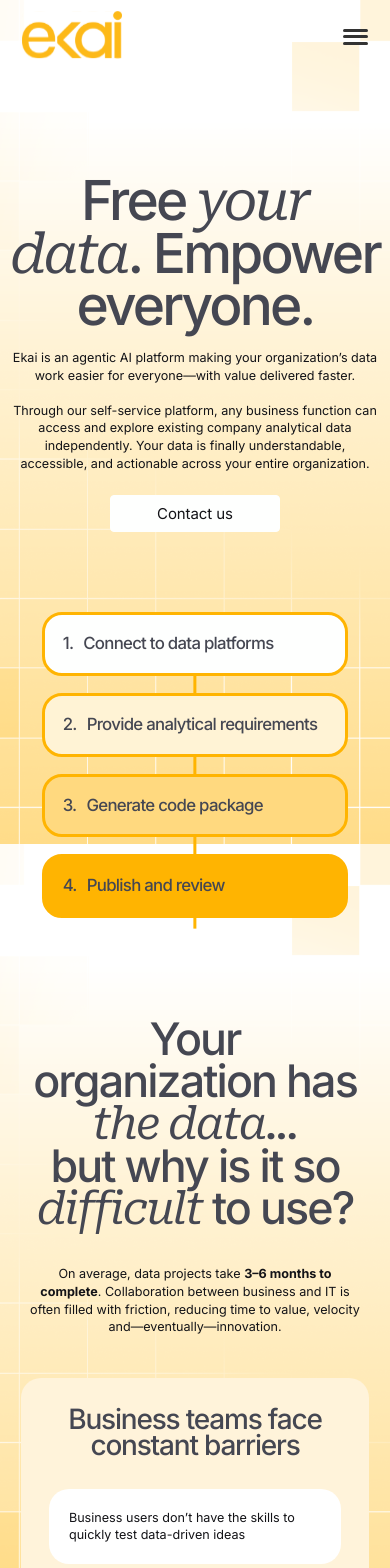
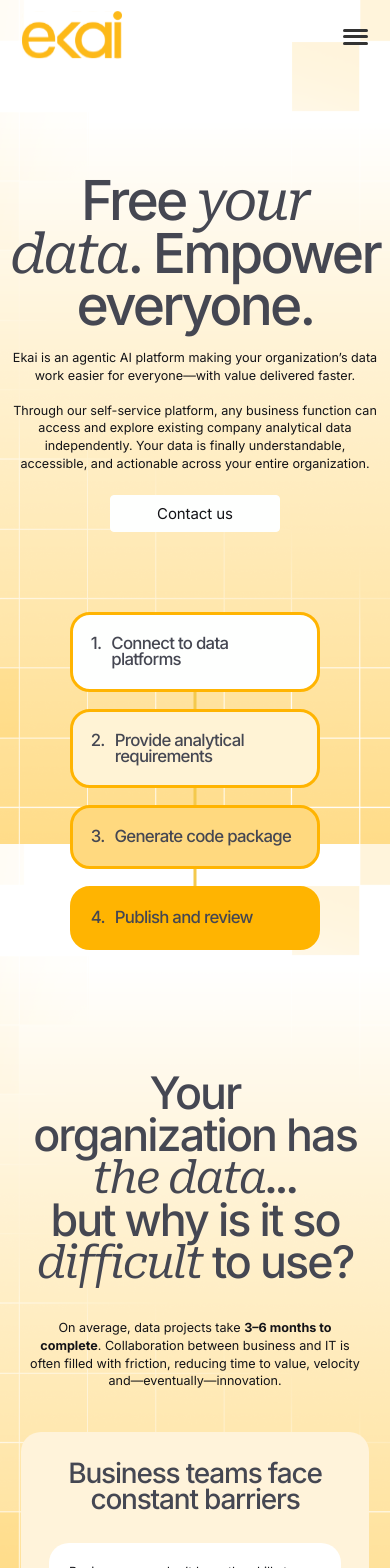
Before and after one commit to whatdakell/ekai-repo, a React (Create React App) app: page / in a window 390 px wide. Shown: the top 1568 px of the page. Built offline with nearby package versions, Linux system fonts and the light colour scheme.

Commit message:
getting animation in

```diff
--- a/package.json
+++ b/package.json
@@ -7,6 +7,7 @@
     "@testing-library/react": "^9.3.2",
     "@testing-library/user-event": "^7.1.2",
     "bootstrap": "^4.4.1",
+    "framer-motion": "^7.10.3",
     "node-sass": "^4.13.1",
     "react": "^16.13.0",
     "react-bootstrap": "^1.0.0-beta.17",
--- a/src/App.js
+++ b/src/App.js
@@ -16,6 +16,7 @@ import Button from './components/Button';
 import Card from './components/Card';
 import ContactForm from './components/ContactForm';
 import CopyMediaBlock from './components/CopyMediaBlock';
+import ViewportTrigger from './components/ViewportTrigger';
 
 function App() {
 	return (
@@ -46,8 +47,10 @@ function App() {
 			</section>
 
 			<SliderSection />
+
 			<section className='inner-max-width center vertical-spacing'>
-				<div className='copy-box inner-max-width-tight'>
+				<div className={`copy-box inner-max-width-tight`}>
+					<ViewportTrigger>
 						<h2>
 							Your organization has <em>the data...</em>
 							<br />
@@ -57,6 +60,7 @@ function App() {
 						<p className='larger-p'>
 							On average, data projects take <strong>3–6 months to complete</strong>. Collaboration between business and IT is often filled with friction, reducing time to value, velocity and—eventually—innovation.
 						</p>
+					</ViewportTrigger>
 				</div>
 			</section>
 
--- a/src/components/HeaderNav.js
+++ b/src/components/HeaderNav.js
@@ -1,17 +1,25 @@
-import React, { useState } from 'react';
+import React, { useState, useEffect } from 'react';
 import '../styles/layout/_header.scss';
 import Button from './Button';
 
 function HeaderNav() {
 	const [menuOpen, setMenuOpen] = useState(false);
+	const [animate, setAnimate] = useState(false);
+
+	useEffect(() => {
+		// Trigger animation when header mounts
+		const timer = setTimeout(() => setAnimate(true), 400);
+		return () => clearTimeout(timer);
+	}, []);
 
 	return (
-		<header className='navbar'>
+		<header className={`navbar ${animate ? 'animate' : ''}`}>
 			<div className='navbar-container'>
 				{/* Logo */}
 				<a className='logo' aria-label='ekai' href='/'>
-					<img src='/images/logo.svg'></img>
+					<img src='/images/logo.svg' alt='ekai logo' />
 				</a>
+
 				{/* Desktop Menu */}
 				<nav className={`nav-links ${menuOpen ? 'open' : ''}`}>
 					<div className='nav-wrapper'>
@@ -23,8 +31,9 @@ function HeaderNav() {
 						<a href='#pricing'>Pricing</a>
 						<a href='#contact'>Contact</a>
 					</div>
-					<Button href='test' text='Book a demo' btnStyle='btn-gradient white'></Button>
+					<Button href='test' text='Book a demo' btnStyle='btn-gradient white' />
 				</nav>
+
 				{/* Hamburger Icon */}
 				<div className={`hamburger ${menuOpen ? 'active' : ''}`} onClick={() => setMenuOpen(!menuOpen)}>
 					<span></span>
--- a/src/components/Hero.js
+++ b/src/components/Hero.js
@@ -1,7 +1,16 @@
-import React from 'react';
+import React, { useEffect, useState } from 'react';
 import '../styles/components/_hero.scss';
 import Button from './Button';
+// import Steps from './Steps';
 function Hero({ headline, copy, steps }) {
+	const [animate, setAnimate] = useState(false);
+
+	useEffect(() => {
+		// Trigger animation once component mounts
+		const timer = setTimeout(() => setAnimate(true), 500);
+		return () => clearTimeout(timer);
+	}, []);
+
 	return (
 		<div className='Hero'>
 			<div className='inner-max-width-tight moveUp'>
@@ -9,6 +18,9 @@ function Hero({ headline, copy, steps }) {
 				<p dangerouslySetInnerHTML={{ __html: copy }}></p>
 				<Button href='#' text='Contact us'></Button>
 			</div>
+			{/* <Steps steps={steps}></Steps> */}
+			<div className='steps-container'>
+				<div className={`line ${animate ? 'draw' : ''}`}></div>
 				<ul className='steps'>
 					{steps.map((step, index) => {
 						return (
@@ -22,6 +34,7 @@ function Hero({ headline, copy, steps }) {
 					})}
 				</ul>
 			</div>
+		</div>
 	);
 }
 
--- /dev/null
+++ b/src/components/Steps.js
@@ -0,0 +1,28 @@
+import React, { useEffect, useState } from 'react';
+// import '../styles/components/_steps.scss';
+
+function Steps({ steps }) {
+	const [animate, setAnimate] = useState(false);
+
+	useEffect(() => {
+		// Trigger animation once component mounts
+		const timer = setTimeout(() => setAnimate(true), 400);
+		return () => clearTimeout(timer);
+	}, []);
+
+	return (
+		<div className='steps-container'>
+			<div className={`line ${animate ? 'draw' : ''}`}></div>
+			<ul className='steps'>
+				{steps.map((step, index) => (
+					<li key={index} className={`step moveUp ${animate ? 'fade-in' : ''}`}>
+						<span className='step-number'>{index + 1}.</span> <span className='step-title'>{step.title}</span>
+						{step.description && <div className='step-description'>{step.description}</div>}
+					</li>
+				))}
+			</ul>
+		</div>
+	);
+}
+
+export default Steps;
--- /dev/null
+++ b/src/components/ViewportTrigger.js
@@ -0,0 +1,14 @@
+import React from 'react';
+import { useInView } from '../hooks/useInView';
+
+const ViewportTrigger = ({ children, className = '' }) => {
+	const [ref, inView] = useInView();
+
+	return (
+		<div ref={ref} className={`fadeUp ${inView ? 'in-viewport' : ''} ${className}`}>
+			{children}
+		</div>
+	);
+};
+
+export default ViewportTrigger;
--- /dev/null
+++ b/src/hooks/useInView.js
@@ -0,0 +1,27 @@
+import { useState, useEffect, useRef } from 'react';
+
+export function useInView(options = {}) {
+	const ref = useRef(null);
+	const [inView, setInView] = useState(false);
+
+	useEffect(() => {
+		const observer = new IntersectionObserver(
+			([entry]) => {
+				if (entry.isIntersecting) {
+					setInView(true);
+				} else {
+					setInView(false);
+				}
+			},
+			{ threshold: 0.3, ...options } // 20% visible by default
+		);
+
+		if (ref.current) observer.observe(ref.current);
+
+		return () => {
+			if (ref.current) observer.unobserve(ref.current);
+		};
+	}, [options]);
+
+	return [ref, inView];
+}
--- a/src/styles/abstracts/_animations.scss
+++ b/src/styles/abstracts/_animations.scss
@@ -3,6 +3,17 @@ $introDelay: 2.2s;
 $introDuration: 1s;
 $introPageShift: 1.3s;
 $introTotalTime: $introDelay + $introDuration;
+
+.fadeUp {
+	opacity: 0;
+	transform: translateY(30px);
+	transition: all 0.6s ease-out;
+
+	&.in-viewport {
+		opacity: 1;
+		transform: translateY(0);
+	}
+}
 
 .moveUp {
 	// transform: translateY(40%);
--- a/src/styles/components/_hero.scss
+++ b/src/styles/components/_hero.scss
@@ -20,37 +20,36 @@
 	}
 
 	.steps {
+		margin-top: 0;
 		display: flex;
 		justify-content: center;
 		gap: 1.5rem;
-		margin: 2rem 1rem;
-		margin-top: 80px;
 		margin-bottom: 0;
 		// flex-wrap: wrap;
 		align-items: start;
 		padding: 0;
-		width: 98%;
+		width: 100%;
 		max-width: 1400px;
 		position: relative;
 		@include bp(S) {
 			flex-direction: column;
 			align-items: center;
 		}
-		&::before {
-			content: '';
-			height: 3px;
-			width: 80%;
-			background-color: #ffb401;
-			position: absolute;
-			top: 55px;
-			z-index: 0;
-			animation: drawBorder 0.8s forwards;
-			@include bp(S) {
-				transform: rotate(90deg);
-				width: 40%;
-				top: 162px;
-			}
-		}
+		// &::before {
+		// 	content: '';
+		// 	height: 3px;
+		// 	width: 80%;
+		// 	background-color: #ffb401;
+		// 	position: absolute;
+		// 	top: 55px;
+		// 	z-index: 0;
+		// 	animation: drawBorder 0.8s forwards;
+		// 	@include bp(S) {
+		// 		transform: rotate(90deg);
+		// 		width: 40%;
+		// 		top: 162px;
+		// 	}
+		// }
 	}
 
 	@keyframes drawBorder {
@@ -63,7 +62,7 @@
 	}
 
 	.step {
-		@include staggerAnimation(10, 300, 150, true);
+		@include staggerAnimation(10, 100, 250, true);
 		padding: toRem(30) toRem(25);
 		border-radius: 20px;
 		min-width: 180px;
@@ -116,7 +115,7 @@
 
 			.step-description {
 				margin-top: 20px;
-				max-height: 100px;
+				max-height: 500px;
 				opacity: 1;
 			}
 		}
@@ -138,3 +137,104 @@
 		}
 	}
 }
+
+.steps-container {
+	margin: 2rem 0;
+	margin-top: 80px;
+	position: relative;
+	display: flex;
+	justify-content: space-between;
+	align-items: center;
+	max-width: 80%;
+	// margin: 3rem 0;
+
+	.line {
+		position: absolute;
+		// top: 50%;
+		transition: all 3s ease;
+		background: #f4c94d;
+		@media (min-width: 768px) {
+			left: 0;
+			height: 3px;
+			top: 55px;
+			// transition: width 3s ease;
+			z-index: 0;
+			width: 0; // start hidden
+			// transform: translateY(-50%);
+			&.draw {
+				width: 100%; // animate full width
+			}
+		}
+
+		@include bp(S) {
+			transform: rotate(90deg);
+			width: 40%;
+		}
+
+		// &.draw {
+		// 	width: 100%; // animate full width
+		// }
+	}
+	@media (max-width: 767px) {
+		.line {
+			top: 0;
+			left: 50%;
+			width: 3px;
+			height: 0; // start hidden
+			transform: translateX(-50%);
+
+			&.draw {
+				height: 100%;
+			}
+		}
+	}
+	// }
+
+	// .steps {
+	// display: flex;
+	// gap: 2rem;
+	// list-style: none;
+	// padding: 0;
+	// margin: 0;
+	// position: relative;
+	// z-index: 1;
+
+	// .step {
+	// 	opacity: 0;
+	// 	transform: translateY(20px);
+	// 	// background: white;
+	// 	// border: 2px solid #f8d87a;
+	// 	// border-radius: 10px;
+	// 	// padding: 1rem 1.5rem;
+	// 	// min-width: 200px;
+	// 	// text-align: center;
+	// 	// font-weight: 500;
+	// 	transition: background 0.3s ease;
+
+	// 	&.fade-in {
+	// 		animation: fadeInUp 0.5s forwards;
+	// 	}
+
+	// 	// &:nth-child(4) {
+	// 	// 	background: #f8d87a; // last one highlighted
+	// 	// }
+
+	// 	.step-description {
+	// 		// margin-top: 0.5rem;
+	// 		// font-size: 0.9rem;
+	// 		// color: #555;
+	// 	}
+	// }
+}
+// }
+
+@keyframes fadeInUp {
+	from {
+		opacity: 0;
+		transform: translateY(20px);
+	}
+	to {
+		opacity: 1;
+		transform: translateY(0);
+	}
+}
--- a/src/styles/layout/_header.scss
+++ b/src/styles/layout/_header.scss
@@ -2,8 +2,12 @@
 * @desc         header styles.
 * @requires     variables.scss, mixins.scss,
 */
+@import '../abstracts/mixins';
+
 .navbar {
 	width: 100%;
+	z-index: 999;
+	position: relative;
 	.navbar-container {
 		max-width: 1380px;
 		margin: 0 auto;
@@ -11,8 +15,9 @@
 		display: flex;
 		align-items: center;
 		justify-content: space-between;
-		// overflow: hidden;
-		// position: relative; // so absolute children are clipped overflow: hidden;
+		opacity: 0;
+		transform: translateY(-10px);
+		transition: all 0.6s ease;
 	}
 
 	.logo {
@@ -49,7 +54,7 @@
 			letter-spacing: normal;
 			text-align: center;
 			color: #131317;
-
+			position: relative;
 			&:hover {
 				color: #f6a800;
 			}
@@ -72,13 +77,13 @@
 		}
 
 		&.active span:nth-child(1) {
-			transform: rotate(45deg) translateY(8px);
+			transform: rotate(45deg) translate(4px, 5px);
 		}
 		&.active span:nth-child(2) {
 			opacity: 0;
 		}
 		&.active span:nth-child(3) {
-			transform: rotate(-45deg) translateY(-8px);
+			transform: rotate(-45deg) translate(5px, -5px);
 		}
 	}
 
@@ -115,4 +120,16 @@
 			display: flex;
 		}
 	}
+	// 	/* Animate state */
+	&.animate {
+		.navbar-container {
+			opacity: 1;
+			transform: translateY(0);
+		}
+
+		.nav-links a {
+			opacity: 1;
+			transform: translateY(0);
+		}
+	}
 }
--- a/src/styles/main.scss
+++ b/src/styles/main.scss
@@ -47,6 +47,7 @@ html {
 	border-radius: 20px;
 }
 .App {
+	overflow: hidden;
 	background-image: url('/images/background.png');
 	background-position: center top;
 	background-attachment: fixed;
```
Also changed, not shown: 1 other file (tests, documents, lock files or other folders). Lines whose indentation alone changed are shown as unchanged.
